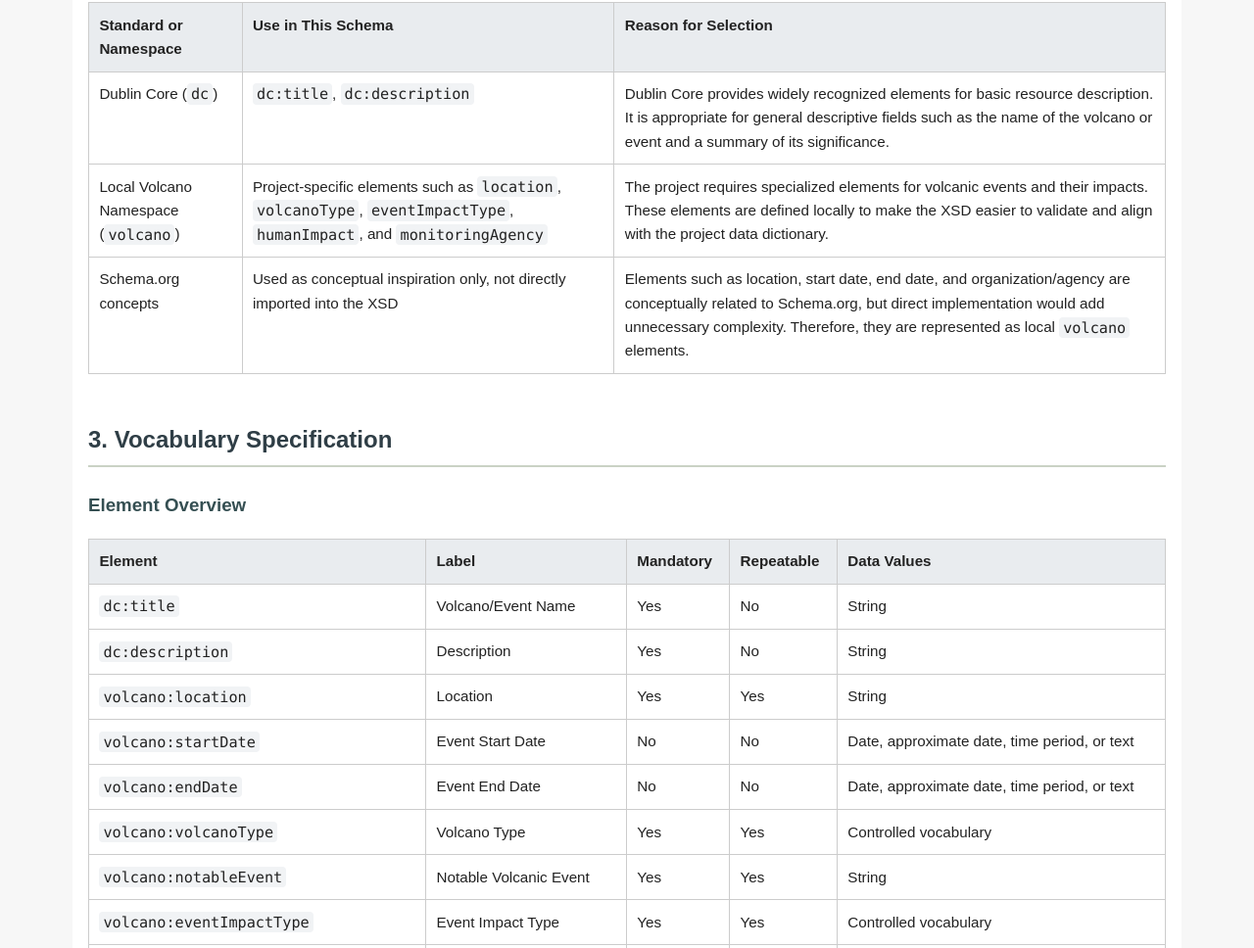
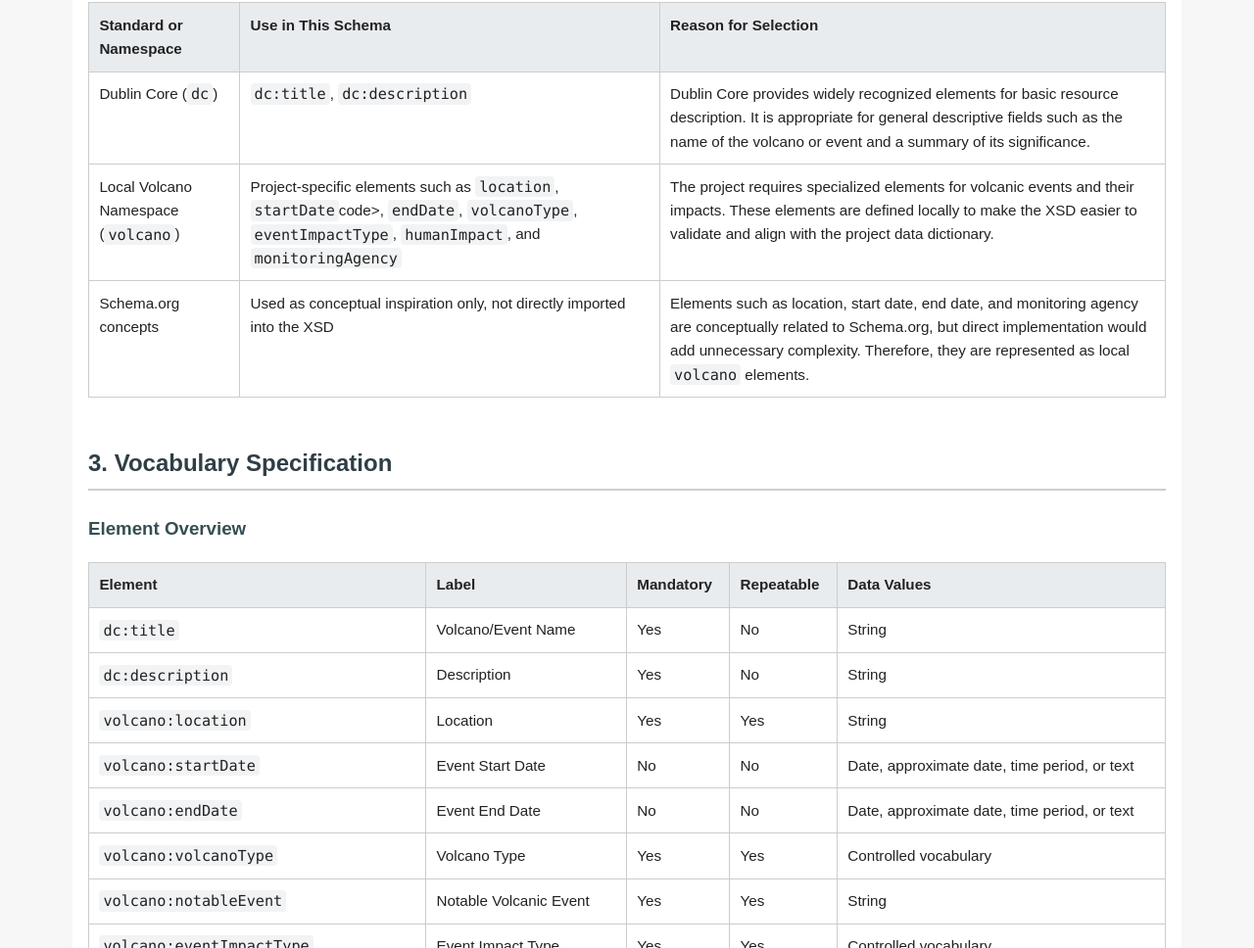
Before and after one commit to sn8wman-7325/volcano-metadata-schema, a plain HTML site: page index.html in a window 1280 px wide. Shown: the part 861-1829 px from the top of the page at 98% size. Drawn offline with Linux system fonts and the light colour scheme.

Commit message:
Update index.html

```diff
--- a/index.html
+++ b/index.html
@@ -126,13 +126,13 @@
           </tr>
           <tr>
             <td>Local Volcano Namespace (<code>volcano</code>)</td>
-            <td>Project-specific elements such as <code>location</code>, <code>volcanoType</code>, <code>eventImpactType</code>, <code>humanImpact</code>, and <code>monitoringAgency</code></td>
+            <td>Project-specific elements such as <code>location</code>, <code>startDate</code>code>, <code>endDate</code>, <code>volcanoType</code>, <code>eventImpactType</code>, <code>humanImpact</code>, and <code>monitoringAgency</code></td>
             <td>The project requires specialized elements for volcanic events and their impacts. These elements are defined locally to make the XSD easier to validate and align with the project data dictionary.</td>
           </tr>
           <tr>
             <td>Schema.org concepts</td>
             <td>Used as conceptual inspiration only, not directly imported into the XSD</td>
-            <td>Elements such as location, start date, end date, and organization/agency are conceptually related to Schema.org, but direct implementation would add unnecessary complexity. Therefore, they are represented as local <code>volcano</code> elements.</td>
+            <td>Elements such as location, start date, end date, and monitoring agency are conceptually related to Schema.org, but direct implementation would add unnecessary complexity. Therefore, they are represented as local <code>volcano</code> elements.</td>
           </tr>
         </tbody>
       </table>
```
